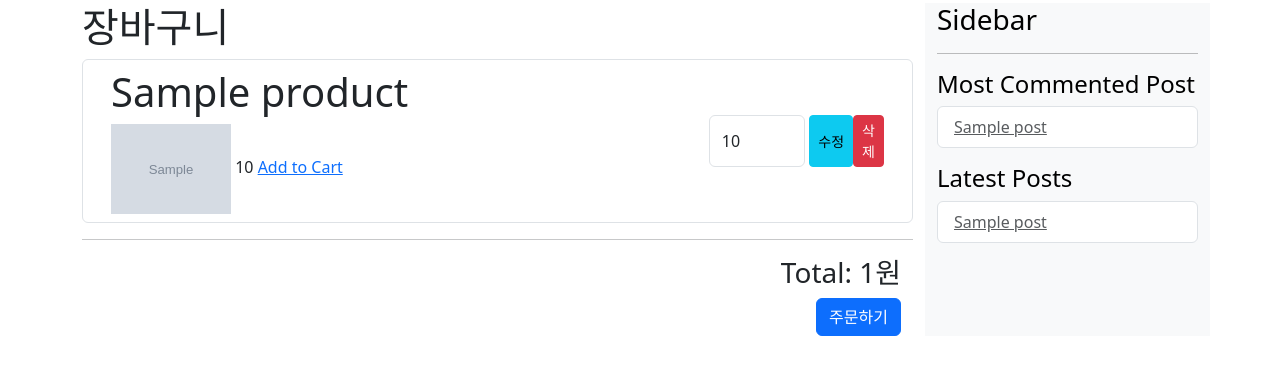
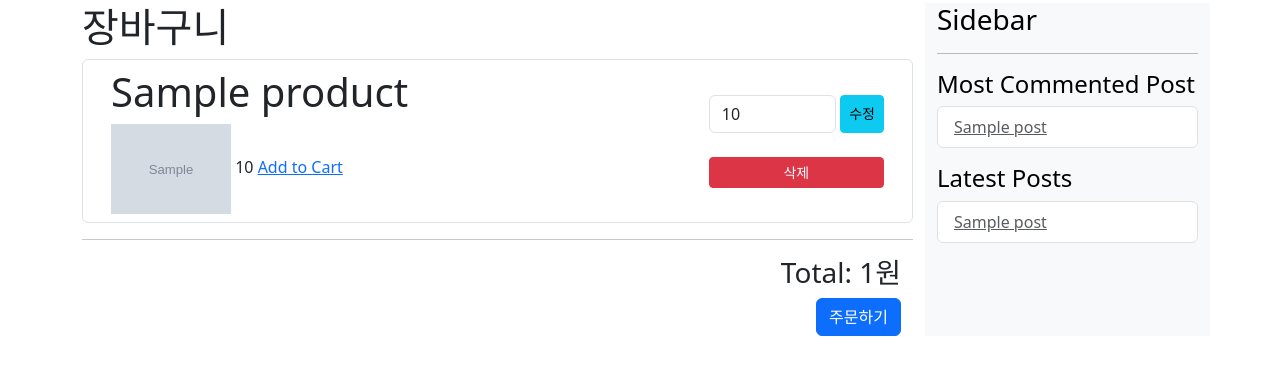
Before and after one commit to 98Taek/catalogProject, a Django app: template shop/templates/shop/cart.html in a window 1280 px wide. Shown: the part 55-430 px from the top of the page. Run offline with Django 4.2, Linux system fonts and the light colour scheme; the template is opened without the code that fills it: most values are stand-ins (such as "Sample title", 1, 10 or a date in 2020); grey boxes marked "Sample" are stand-in pictures.

Commit message:
오타 수정

```diff
--- a/shop/templates/shop/cart.html
+++ b/shop/templates/shop/cart.html
@@ -8,7 +8,7 @@
                 <div class="container">
                     {% include 'shop/product_detail.html' with product=item.product %}
                 </div>
-                <div class="container col-sm-3 d-flex flex-colmn">
+                <div class="container col-sm-3 d-flex flex-column">
                     <form action="{% url 'shop:update_cart' product_id %}" method="post" class="d-flex flex-row">
                         <input class="form-control" type="text" name="quantity" value="{{ item.quantity }}"
                                placeholder="수량">
```
